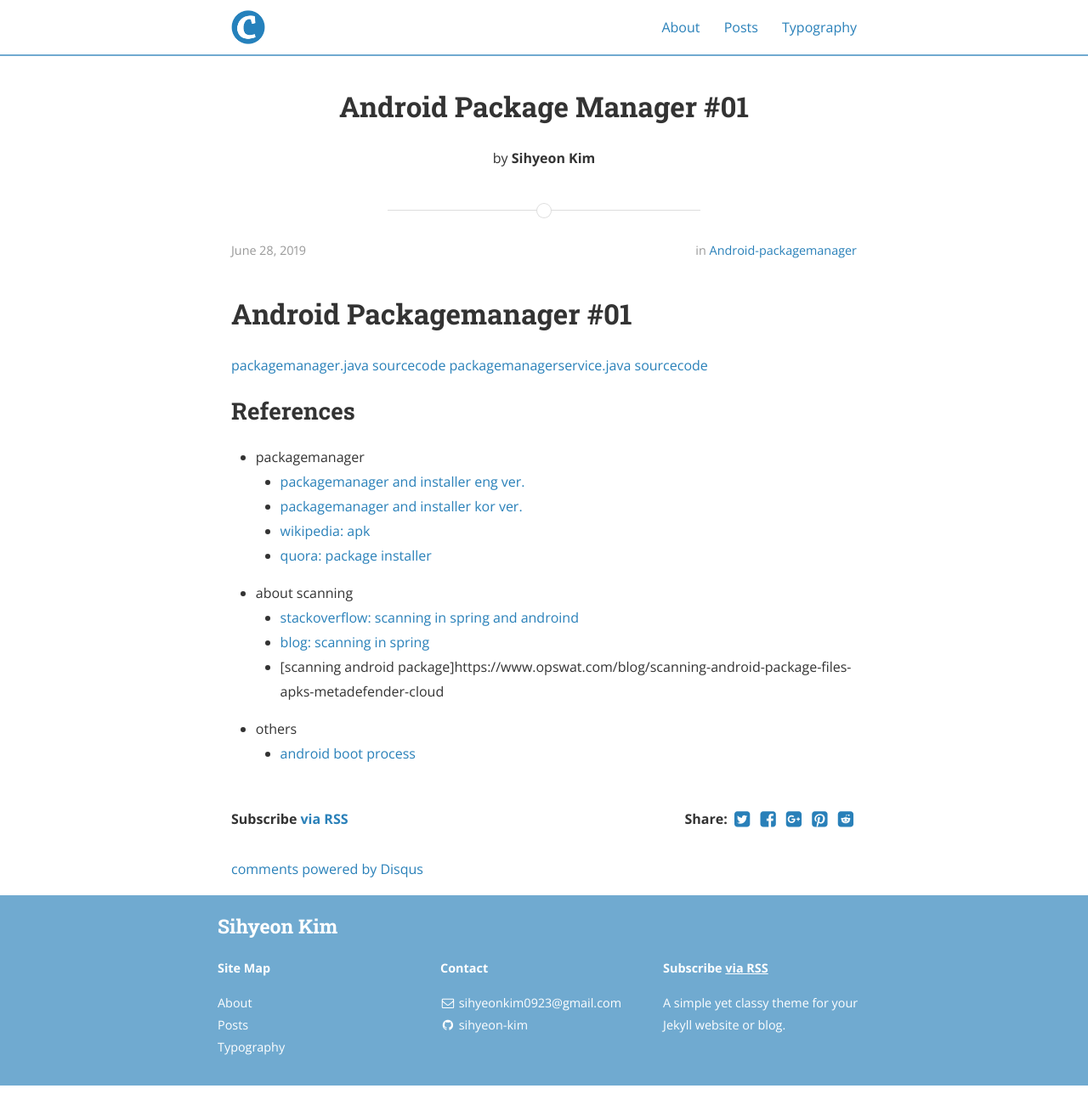
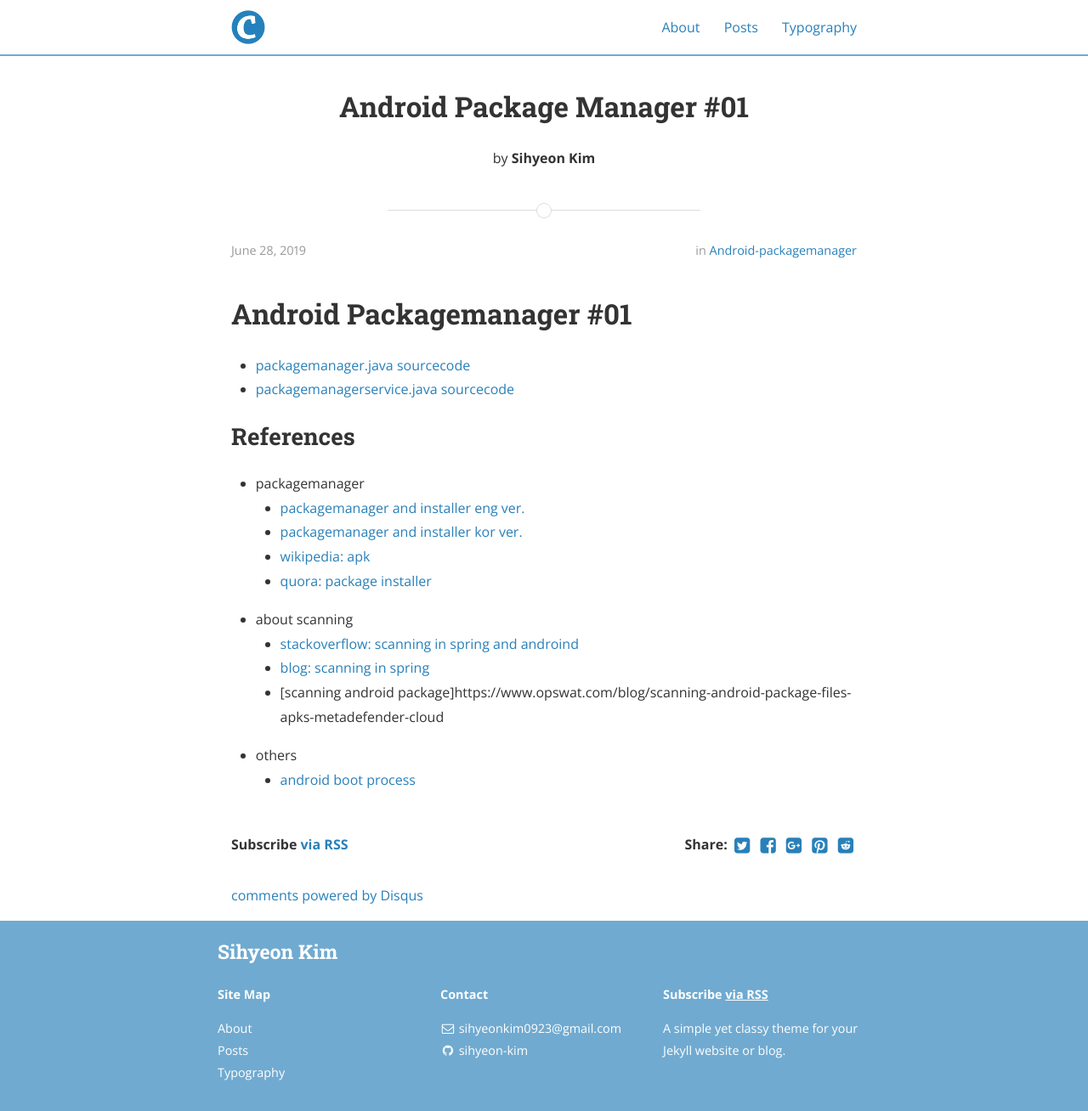
Before and after one commit to sihyeon-kim/sihyeon-kim.github.io, a Jekyll site: the page built from _posts/2019-06-28-Android-Package-Manager-#01.markdown, in a window 1280 px wide. Shown: the whole page at 85% size. Built offline with Jekyll 4.4.1, drawn with Linux system fonts in a browser that asks for light colours; nearby versions of some CDN libraries; comment, search, counter and statistics services are not loaded; before the commit the page ends 1278 px from its top, so only the background shows below that.

```diff
--- a/_posts/2019-06-28-Android-Package-Manager-#01.markdown
+++ b/_posts/2019-06-28-Android-Package-Manager-#01.markdown
@@ -8,8 +8,8 @@ categories: android-packagemanager
 
 # Android Packagemanager #01
 
-[packagemanager.java sourcecode](https://android.googlesource.com/platform/frameworks/base/+/refs/tags/android-6.0.1_r81/core/java/android/content/pm/)
-[packagemanagerservice.java sourcecode](https://android.googlesource.com/platform/frameworks/base/+/refs/tags/android-6.0.1_r81/services/core/java/com/android/server/pm)
+- [packagemanager.java sourcecode](https://android.googlesource.com/platform/frameworks/base/+/refs/tags/android-6.0.1_r81/core/java/android/content/pm/)
+- [packagemanagerservice.java sourcecode](https://android.googlesource.com/platform/frameworks/base/+/refs/tags/android-6.0.1_r81/services/core/java/com/android/server/pm)
 
 ## References
 
```
